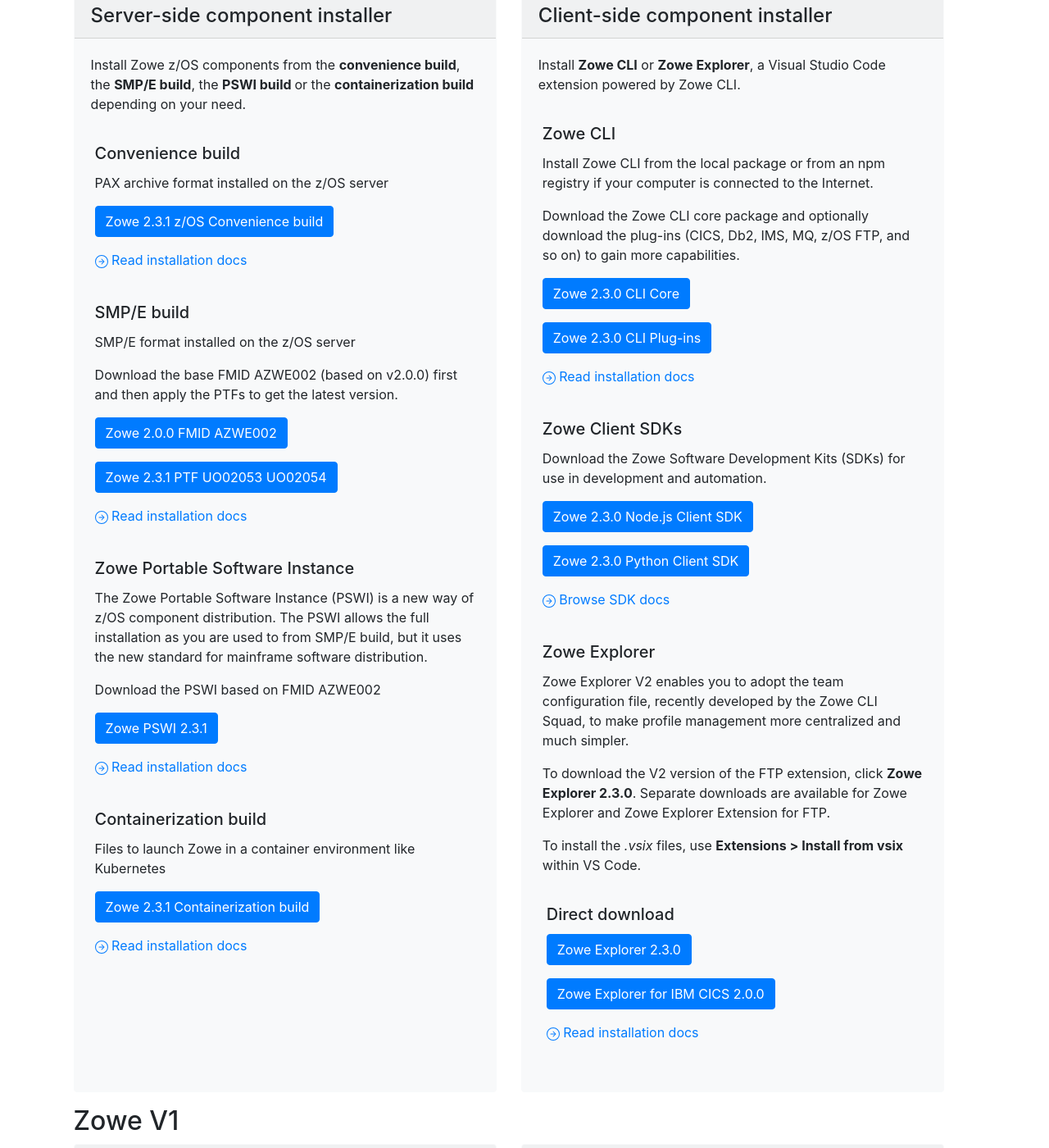
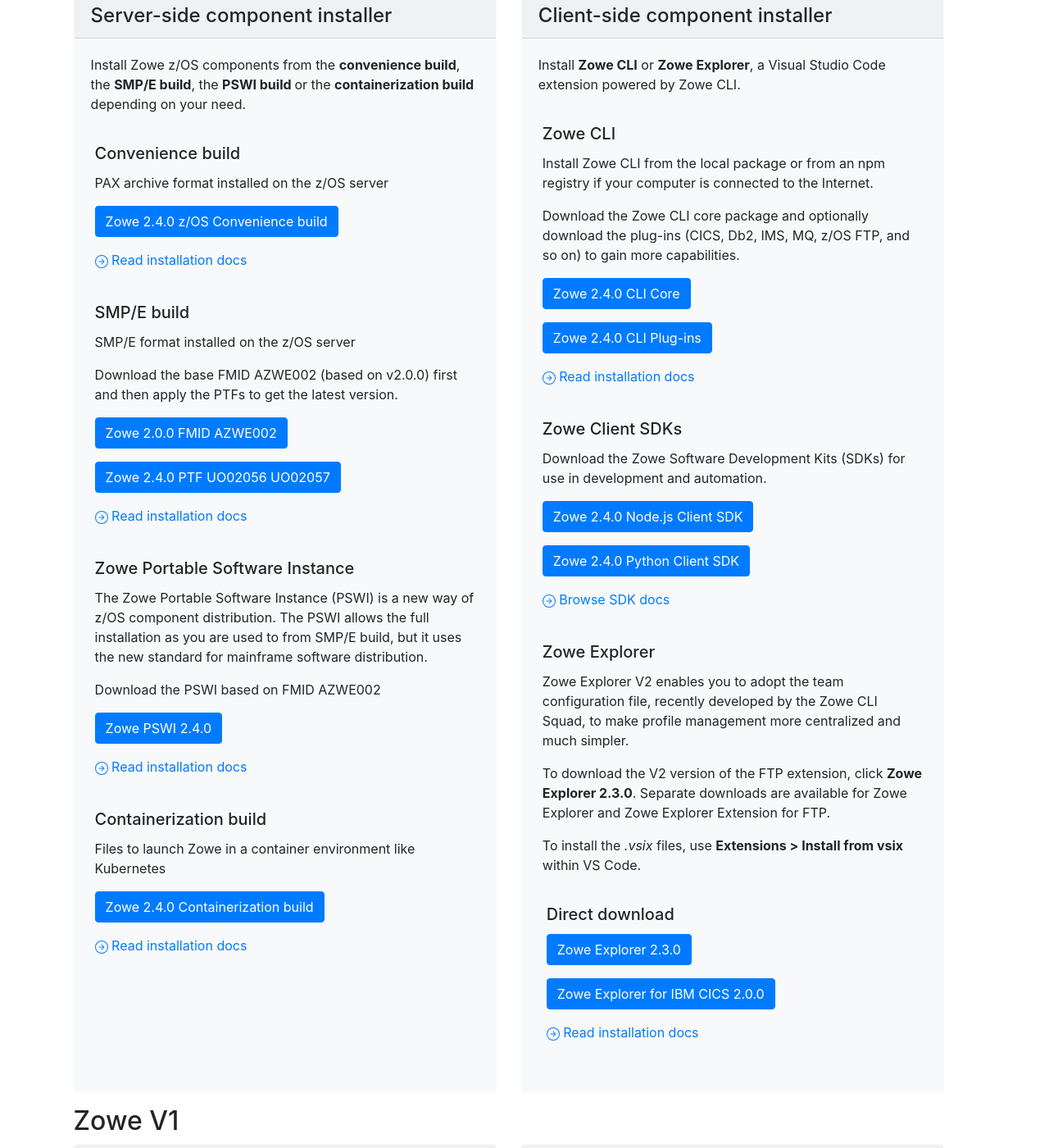
Before and after one commit to zowe/zowe.github.io, a Jekyll site: the page built from download.md, in a window 1280 px wide and 1400 px high, scrolled down 572 px. Shown: the whole window at 82% size. Built offline with Jekyll 4.4.1, drawn with Linux system fonts in a browser that asks for light colours; our own code applies the rules of GitHub Pages for plain Markdown files; some of the changed text lies outside the part shown.

Commit message:
Zowe v2.4 updates
Signed-off-by: ojcelis <oscarjay07@yahoo.com>

```diff
--- a/_data/releases.yml
+++ b/_data/releases.yml
@@ -1,6 +1,19 @@
 # List of Zowe releases - update here and it will update the entire site :-)
 # Note - keep this in order as the latest release is pulled from the first item in the list!
 v2:
+  - version: 2.4.0
+    zos_version: 2.4.0
+    smpe_version: 2.4.0
+    smpe_sysmod: PTF
+    smpe_numbers: UO02056 UO02057
+    cli_version: 2.4.0
+    cli_plugins_version: 2.4.0
+    explorer_version: 2.3.0
+    node_sdk_version: 2.4.0
+    python_sdk_version: 2.4.0
+    release_date: 2022-10-18
+    documentation: stable
+    release_notes: v2_4_0
   - version: 2.3.1
     zos_version: 2.3.1
     smpe_version: 2.3.1
@@ -12,7 +25,7 @@
     node_sdk_version: 2.3.0
     python_sdk_version: 2.3.0
     release_date: 2022-09-29
-    documentation: stable
+    documentation: v2_3_x
     release_notes: v2_3_1
   - version: 2.3.0
     zos_version: 2.3.0
@@ -25,7 +38,7 @@
     node_sdk_version: 2.3.0
     python_sdk_version: 2.3.0
     release_date: 2022-09-21
-    documentation: stable
+    documentation: v2_3_x
     release_notes: v2_3_0
   - version: 2.2.0
     zos_version: 2.2.0
```
